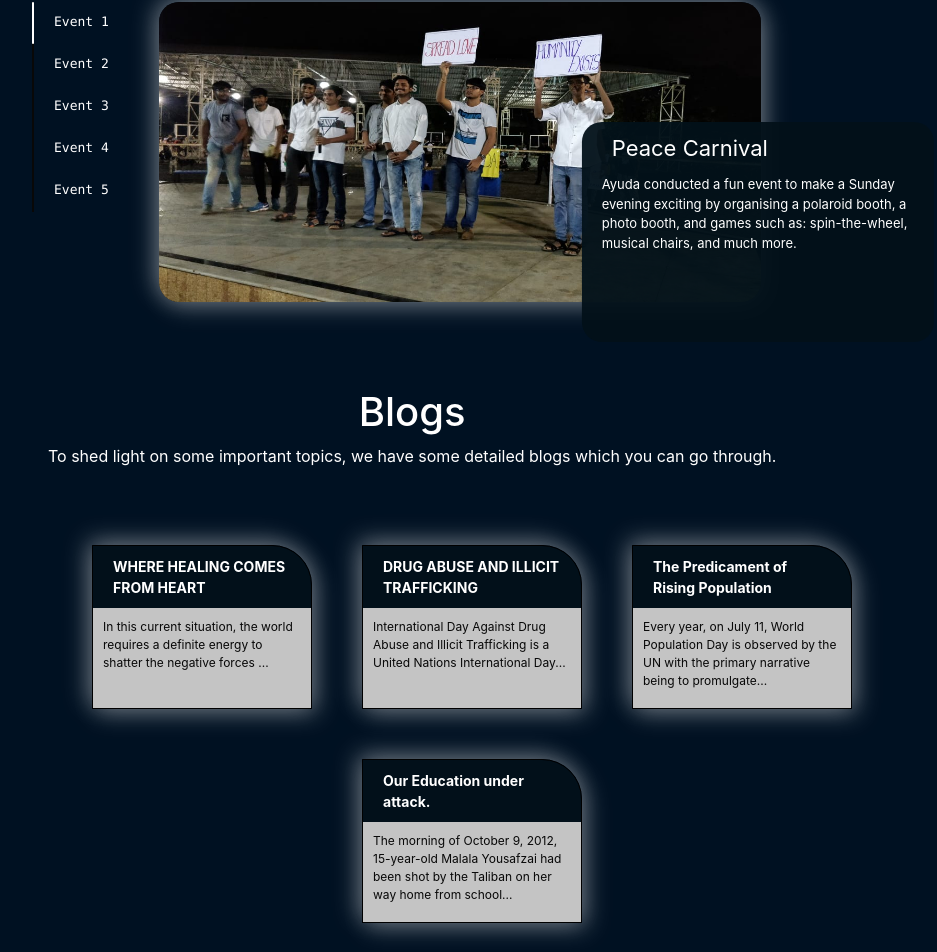
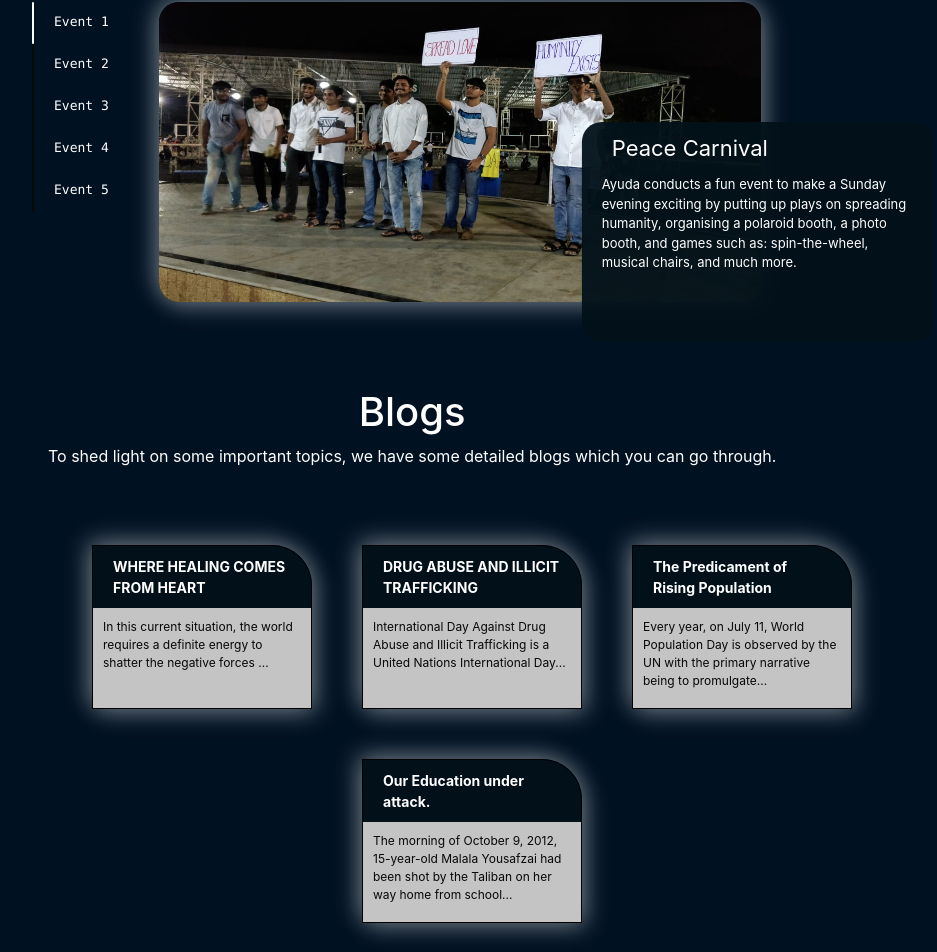
Before and after one commit to ayuda-ngo/website, a React (Create React App) app: page / in a window 1280 px wide. Shown: the part 3326-4278 px from the top of the page, without its empty margins (168-1105 px from the left). Built offline with nearby package versions, Linux system fonts and the light colour scheme; a web font is replaced by a local one.

Commit message:
🔧 Minor Fixes

```diff
--- a/src/information.js
+++ b/src/information.js
@@ -274,7 +274,7 @@ const eventsSection = {
       name: "Event 1",
       heading: "Peace Carnival",
       text:
-        " Ayuda conducted a fun event to make a Sunday evening exciting by organising a polaroid booth, a photo booth, and games such as: spin-the-wheel, musical chairs, and much more.",
+        "Ayuda conducts a fun event to make a Sunday evening exciting by putting up plays on spreading humanity, organising a polaroid booth, a photo booth, and games such as: spin-the-wheel, musical chairs, and much more.",
       image: require("./assets/events/peace.jpg"),
     },
     {
@@ -288,9 +288,9 @@ const eventsSection = {
     {
       id: 3,
       name: "Event 3",
-      heading: "Craftsmen.",
+      heading: "Craftsmen",
       text:
-        "Students had the opportunity to showcase their talent, concern and creativity regarding various topics in the form of paintings, sketches, photographs, poems, shayari and digital art",
+        "Students had the opportunity to showcase their talent, concern and creativity regarding various topics in the form of paintings, sketches, photographs, poems, shayari and digital art.",
       image: require("./assets/events/craftsman.jpg"),
     },
     {
@@ -306,7 +306,7 @@ const eventsSection = {
       name: "Event 5",
       heading: "Christmas",
       text:
-        "We often visit a care-taking facility for needy children named Nambikai Illam.Christmas'19 we had a drawing competition for the kids and also fun with Santa giving away candies and gifts. We learned the importance of life’s little things we take for granted from these children, whenever we'd receive a smile from these children, it fills our hearts with happiness.",
+        "We often visit a care-taking facility for needy children named Nambikai Illam. Christmas'19 we had a drawing competition for the kids and also fun with Santa giving away candies and gifts. We learned the importance of life’s little things we take for granted from these children, whenever we'd receive a smile from these children, it fills our hearts with happiness.",
       image: require("./assets/events/christmas.jpg"),
     },
   ],
```
